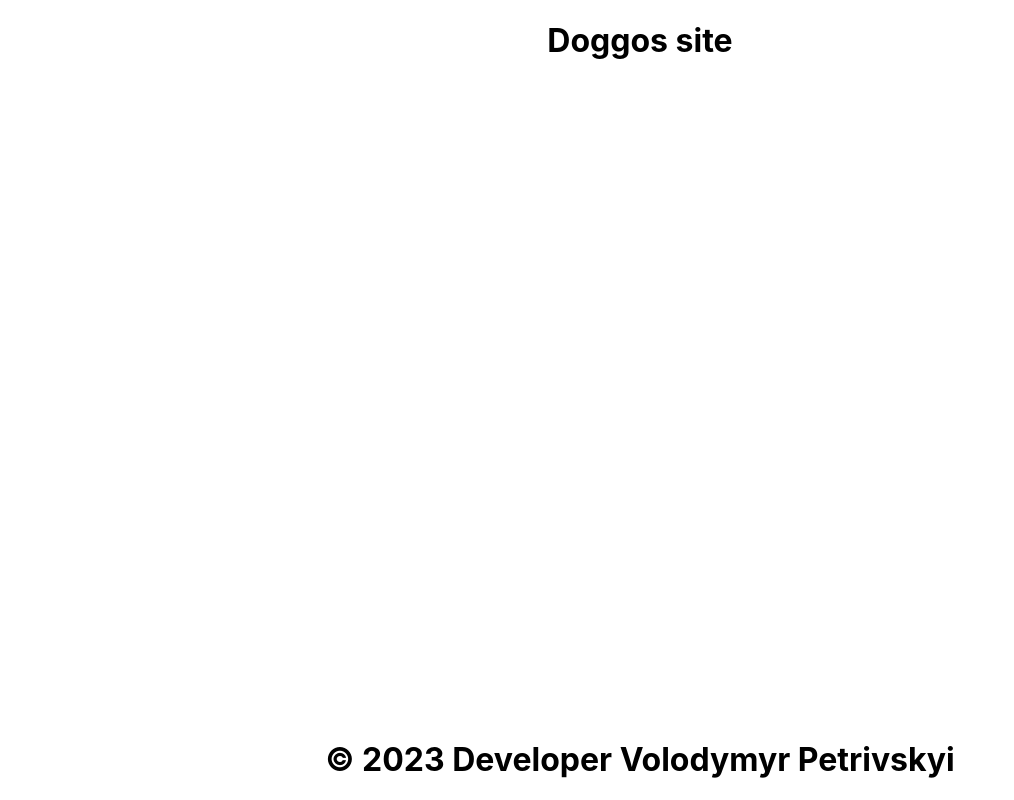
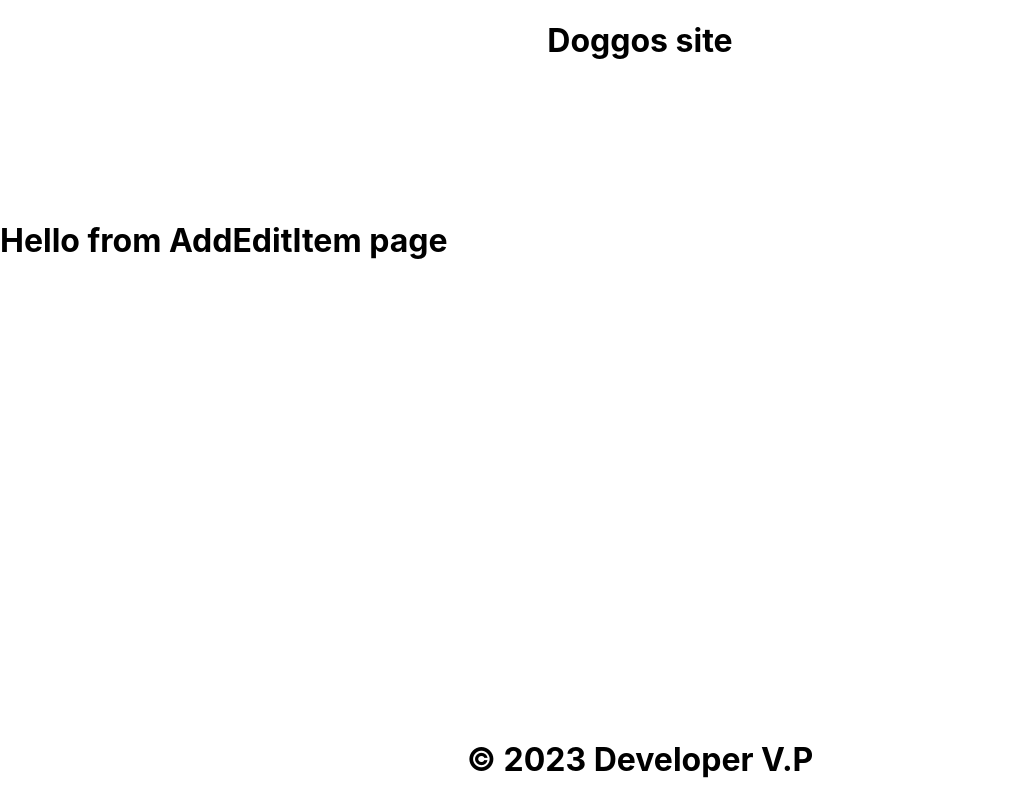
Before and after one commit to vovapetrivskyi/front-end, a React (Create React App) app: page /AddEdit in a window 1280 px wide. Shown: the whole page, without its empty margins (0-1014 px from the left). Built offline with nearby package versions, Linux system fonts and the light colour scheme; no server answers.

Commit message:
commit 2

```diff
--- a/package.json
+++ b/package.json
@@ -8,6 +8,7 @@
     "@testing-library/user-event": "^13.5.0",
     "react": "^18.2.0",
     "react-dom": "^18.2.0",
+    "react-router-dom": "^6.16.0",
     "react-scripts": "5.0.1",
     "web-vitals": "^2.1.4"
   },
--- /dev/null
+++ b/src/AddEdit/AddEditItem.js
@@ -0,0 +1,13 @@
+import Footer from "../Footer/Footer";
+import Header from "../Header/Header";
+import "./addedit.css";
+
+export default function AddEditItem() {
+  return (
+    <div>
+      <Header></Header>
+      <h1 class="addedit">Hello from AddEditItem page</h1>
+      <Footer></Footer>
+    </div>
+  );
+}
--- /dev/null
+++ b/src/AddEdit/addedit.css
@@ -0,0 +1,16 @@
+.addedit {
+    /*
+      position: absolute;
+      top: 100px;
+      left: 0;
+      width: 100%;
+      text-align: center;
+      overflow: auto
+      */
+    position: absolute;
+    top: 200px;
+    bottom: 200px;
+    left: 0px;
+    right: 0px;
+    overflow: auto;
+  }
--- a/src/App.js
+++ b/src/App.js
@@ -1,34 +1,23 @@
 //import logo from './logo.svg';
 import './App.css';
-import Footer from './Footer/Footer';
-import Header from './Header/Header';
+import { Routes, Route } from 'react-router-dom';
 import Main from './Main/Main';
+import AddEditItem from './AddEdit/AddEditItem';
+
 
 function App() {
   return (
-    <div>
-      <Header></Header>
-      <Main></Main>
-      <Footer></Footer>
-    </div>
-
-
-    // <div className="App">
-    //   <header className="App-header">
-    //     <img src={logo} className="App-logo" alt="logo" />
-    //     <p>
-    //       Edit <code>src/App.js</code> and save to reload.
-    //     </p>
-    //     <a
-    //       className="App-link"
-    //       href="https://reactjs.org"
-    //       target="_blank"
-    //       rel="noopener noreferrer"
-    //     >
-    //       Learn React
-    //     </a>
-    //   </header>
+    // <div>
+    //   <Header></Header>
+    //   <Main></Main>
+    //   <Footer></Footer>
     // </div>
+    <div className="App">
+    <Routes>
+      <Route path="/" element={<Main />} />
+      <Route path="AddEdit" element={<AddEditItem />} />
+    </Routes>
+  </div>
   );
 }
 
--- a/src/Footer/Footer.js
+++ b/src/Footer/Footer.js
@@ -6,7 +6,7 @@ export default function Footer() {
   return (
     <div className="footer">
       <h1 class="centeredTextAlign">
-        &copy; {currentYear} Developer Volodymyr Petrivskyi
+        &copy; {currentYear} Developer V.P
       </h1>
     </div>
   );
--- a/src/Main/Main.js
+++ b/src/Main/Main.js
@@ -1,44 +1,15 @@
-import DataComponent from "./DataComponent";
+//import DataComponent from "./DataComponent";
 import "./main.css";
-import React, { useState, useEffect } from "react";
-
-const testData = [
-  {
-    name: "Sunflower1",
-    age: 10,
-    image: "TestImages//sunflower1.jpg",
-  },
-  {
-    name: "Rose1",
-    age: 5,
-    image: "TestImages//rose1.jpg",
-  },
-  {
-    name: "Pivon1",
-    age: 5,
-    image: "TestImages//pivons1.jpg",
-  },
-];
+import Footer from "../Footer/Footer";
+import Header from "../Header/Header";
+import MainComponent from "./MainComponent";
 
 export default function Main() {
-  const url = "http://localhost:3010/GetDoggos";
-
-  //const [data, setData] = useState(testData);
-  const [data, setData] = useState([]);
-
-  const fetchInfo = () => {
-    return fetch(url)
-      .then((res) => res.json())
-      .then((d) => setData(d));
-  };
-
-  useEffect(() => {
-    fetchInfo();
-  }, []);
-
   return (
-    <div className="main">
-      {data.map((dataObject) => DataComponent(dataObject))}
+    <div>
+      <Header></Header>
+      <MainComponent></MainComponent>
+      <Footer></Footer>
     </div>
   );
 }
--- /dev/null
+++ b/src/Main/MainComponent.js
@@ -0,0 +1,55 @@
+import DataComponent from "./DataComponent";
+import "./main.css";
+import React, { useState, useEffect } from "react";
+
+const testData = [
+  {
+    name: "Sunflower1",
+    age: 10,
+    image: "TestImages//sunflower1.jpg",
+    isTestData: true
+  },
+  {
+    name: "Rose1",
+    age: 5,
+    image: "TestImages//rose1.jpg",
+    isTestData: true
+  },
+  {
+    name: "Pivon1",
+    age: 5,
+    image: "TestImages//pivons1.jpg",
+    isTestData: true
+  },
+];
+
+export default function MainComponent() {
+  const url = "http://localhost:3010/GetDoggos";
+
+  const [data, setData] = useState([]);
+
+  const fetchInfo = () => {
+    return fetch(url)
+      .then((res) => {
+        if (res.status !== 200) {
+          res = testData;
+        } else {
+          res.json();
+        }
+      })
+      .then((d) => setData(d))
+      .catch(() => setData(testData));
+  };
+
+  useEffect(() => {
+    fetchInfo();
+  }, []);
+
+  return (
+    <div>
+      <div className="main">
+        {data.map((dataObject) => DataComponent(dataObject))}
+      </div>
+    </div>
+  );
+}
--- a/src/index.js
+++ b/src/index.js
@@ -1,13 +1,16 @@
-import React from 'react';
-import ReactDOM from 'react-dom/client';
-import './index.css';
-import App from './App';
-import reportWebVitals from './reportWebVitals';
+import React from "react";
+import ReactDOM from "react-dom/client";
+import "./index.css";
+import App from "./App";
+import reportWebVitals from "./reportWebVitals";
+import { BrowserRouter } from "react-router-dom";
 
-const root = ReactDOM.createRoot(document.getElementById('root'));
+const root = ReactDOM.createRoot(document.getElementById("root"));
 root.render(
   <React.StrictMode>
-    <App />
+    <BrowserRouter>
+      <App />
+    </BrowserRouter>
   </React.StrictMode>
 );
 
```
Also changed, not shown: src/Main/DataComponent.js (+3 -11 lines), 1 other file (tests, documents, lock files or other folders).
